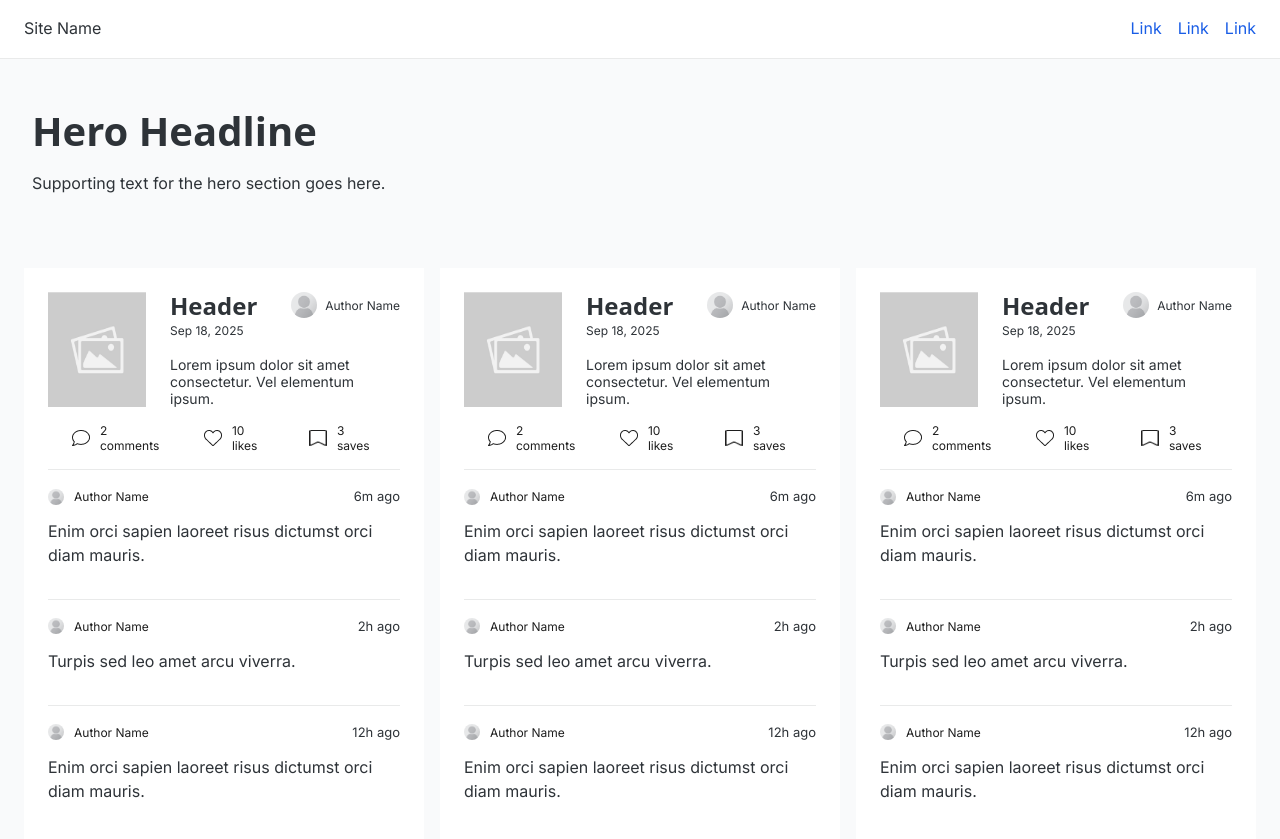
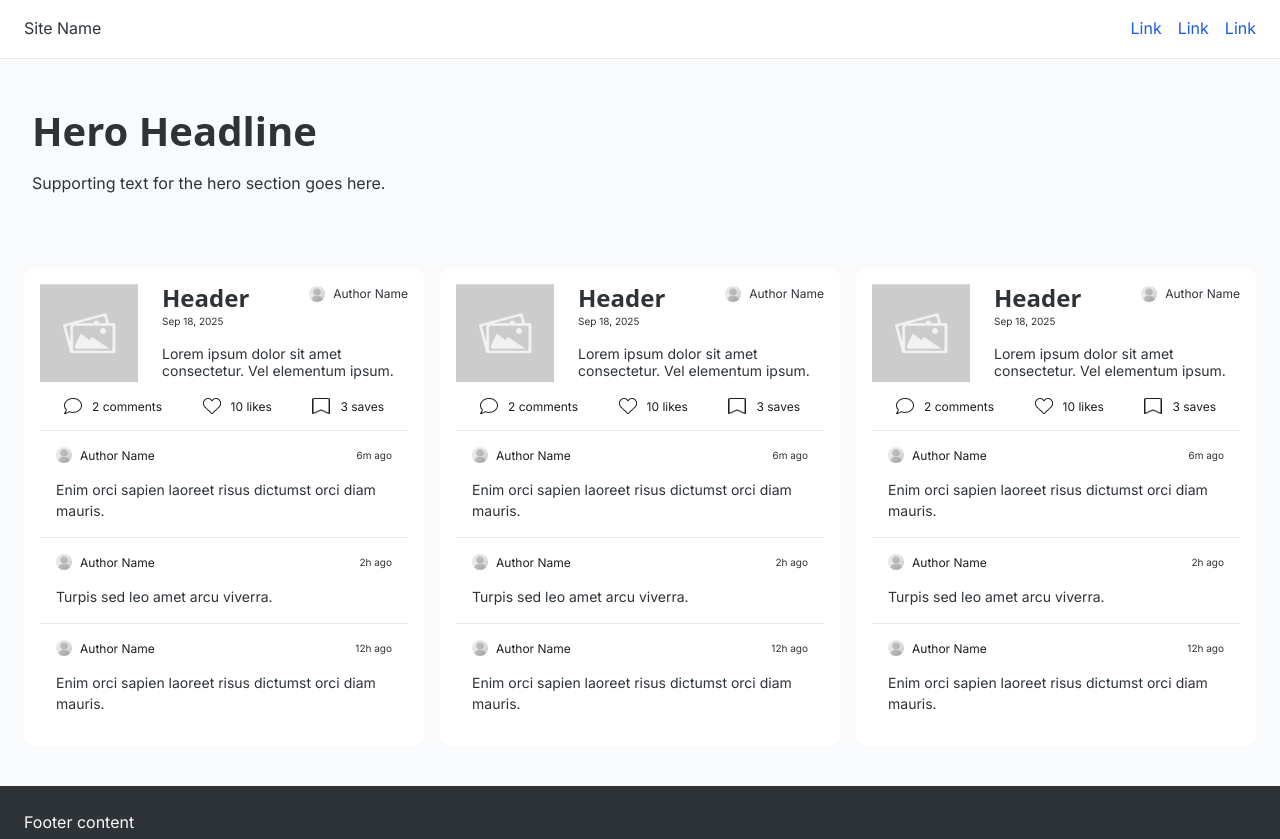
Before and after one commit to sidag45/sidag45.github.io, a plain HTML site: page tutorial_2/tutorial_2.html in a window 1280 px wide. Shown: the top 839 px of the page. Drawn offline with Linux system fonts and the light colour scheme.

Commit message:
update styling according to figma file standards

```diff
--- a/tutorial_2/style.css
+++ b/tutorial_2/style.css
@@ -152,6 +152,8 @@ body {
   .page-layout {
     /* YOUR CODE: redefine grid-template-areas */
     /* YOUR CODE: single column layout */
+    grid-template-columns: 1fr;
+    grid-auto-rows: auto;
   }
 
   .list-section {
@@ -193,32 +195,22 @@ a:hover {
    =========================================== */
 
 .card {
-  padding: 24px;
+  padding: 1rem;
   max-width: 100%;
   background: #fff;
   display: flex;
   flex-direction: column;
   gap: 1rem;
+  border-radius: 0.625rem;
 }
 
 /* ---- Header block ---- */
 .header {
   display: flex;
-  gap: 24px;
+  gap: 1.5rem;
 }
 
-.thumb {
-  width: 110px;
-  height: 110px;
-  flex-shrink: 0;
-  background: var(--gray-bg);
-  border-radius: 4px;
-  display: flex;
-  align-items: center;
-  justify-content: center;
-}
-
-.header-body { flex: 1; min-width: 0; }
+.header-body { flex: 1; min-width: 0; display: flex; flex-direction: column; gap:1rem; }
 
 .header-top {
   display: flex;
@@ -239,22 +231,22 @@ a:hover {
 }
 
 .date {
-  font-size: 0.75rem;
+  font-size: 0.625rem;
   color: var(--text-dark);
 }
 
 .author {
   display: flex;
   align-items: center;
-  gap: 8px;
-  font-size: 12px;
+  gap: 0.5rem;
+  font-size: 0.75rem;
   white-space: nowrap;
   flex-shrink: 0;
 }
 
 .avatar {
-  width: 26px;
-  height: 26px;
+  width: 1rem;
+  height: 1rem;
   border-radius: 50%;
   background: var(--gray-bg);
   display: flex;
@@ -263,10 +255,7 @@ a:hover {
   flex-shrink: 0;
 }
 
-.avatar svg { width: 14px; height: 14px; opacity: 0.6; }
-
 .body-text {
-  margin-top: 16px;
   font-size: 0.875rem;
   line-height: normal;
 }
@@ -276,9 +265,8 @@ a:hover {
   display: flex;
   flex-direction: row;
   justify-content: space-between;
-  gap: 40px;
   padding: 0rem 1.5rem;
-  font-size: 16px;
+  font-size: 0.75rem;
 }
 
 .engagement-item {
@@ -286,7 +274,6 @@ a:hover {
   align-items: center;
   gap: 10px;
   color: #1E1E1E;
-  font-size: 0.75rem;
   font-weight: 300;
   line-height: normal;
 }
@@ -298,9 +285,17 @@ a:hover {
 }
 
 /* ---- Comments ---- */
+.comment-list {
+  display: flex;
+  flex-direction: column;
+  gap: 0rem;
+}
 .comment {
   border-top: 1px solid var(--color-border);
-  padding: 1rem 0;
+  padding: 1rem;
+  display: flex;
+  flex-direction: column;
+  gap: 1rem;
 }
 
 .comment-meta {
@@ -312,8 +307,8 @@ a:hover {
 .comment-author {
   display: flex;
   align-items: center;
-  gap: 10px;
-  font-size: 15px;
+  gap: 0.5rem;
+  font-size: 0.75rem;
   color: #1E1E1E;
   font-size: 0.75rem;
   font-style: normal;
@@ -329,12 +324,11 @@ a:hover {
 }
 
 .comment-time {
-  font-size: 13px;
+  font-size: 0.625rem;
   color: var(--text-muted);
 }
 
 .comment-text {
-  margin-top: 12px;
-  font-size: 16px;
+  font-size: 0.875rem;
   line-height: 1.5;
 }
--- a/tutorial_2/tutorial_2.html
+++ b/tutorial_2/tutorial_2.html
@@ -38,7 +38,6 @@
               <span>Author Name</span>
             </div>
           </div>
-
           <p class="body-text">Lorem ipsum dolor sit amet consectetur. Vel elementum ipsum.</p>
         </div>
       </header>
@@ -56,6 +55,7 @@
           <span>3 saves</span>
         </div>
       </div>
+      <div class="comment-list">
         <div class="comment">
           <div class="comment-meta">
             <div class="comment-author">
@@ -85,6 +85,7 @@
             <span class="comment-time">12h ago</span>
           </div>
           <p class="comment-text">Enim orci sapien laoreet risus dictumst orci diam mauris.</p>
+        </div>
       </div>
     </div>
     <div class="card">
@@ -119,6 +120,7 @@
           <span>3 saves</span>
         </div>
       </div>
+      <div class="comment-list">
         <div class="comment">
           <div class="comment-meta">
             <div class="comment-author">
@@ -148,6 +150,7 @@
             <span class="comment-time">12h ago</span>
           </div>
           <p class="comment-text">Enim orci sapien laoreet risus dictumst orci diam mauris.</p>
+        </div>
       </div>
     </div>
     <div class="card">
@@ -182,6 +185,7 @@
           <span>3 saves</span>
         </div>
       </div>
+      <div class="comment-list">
         <div class="comment">
           <div class="comment-meta">
             <div class="comment-author">
@@ -213,6 +217,7 @@
           <p class="comment-text">Enim orci sapien laoreet risus dictumst orci diam mauris.</p>
         </div>
       </div>
+    </div>
   </section>
   <footer class="site-footer">
     <p>Footer content</p>
```
Lines whose indentation alone changed are shown as unchanged.
